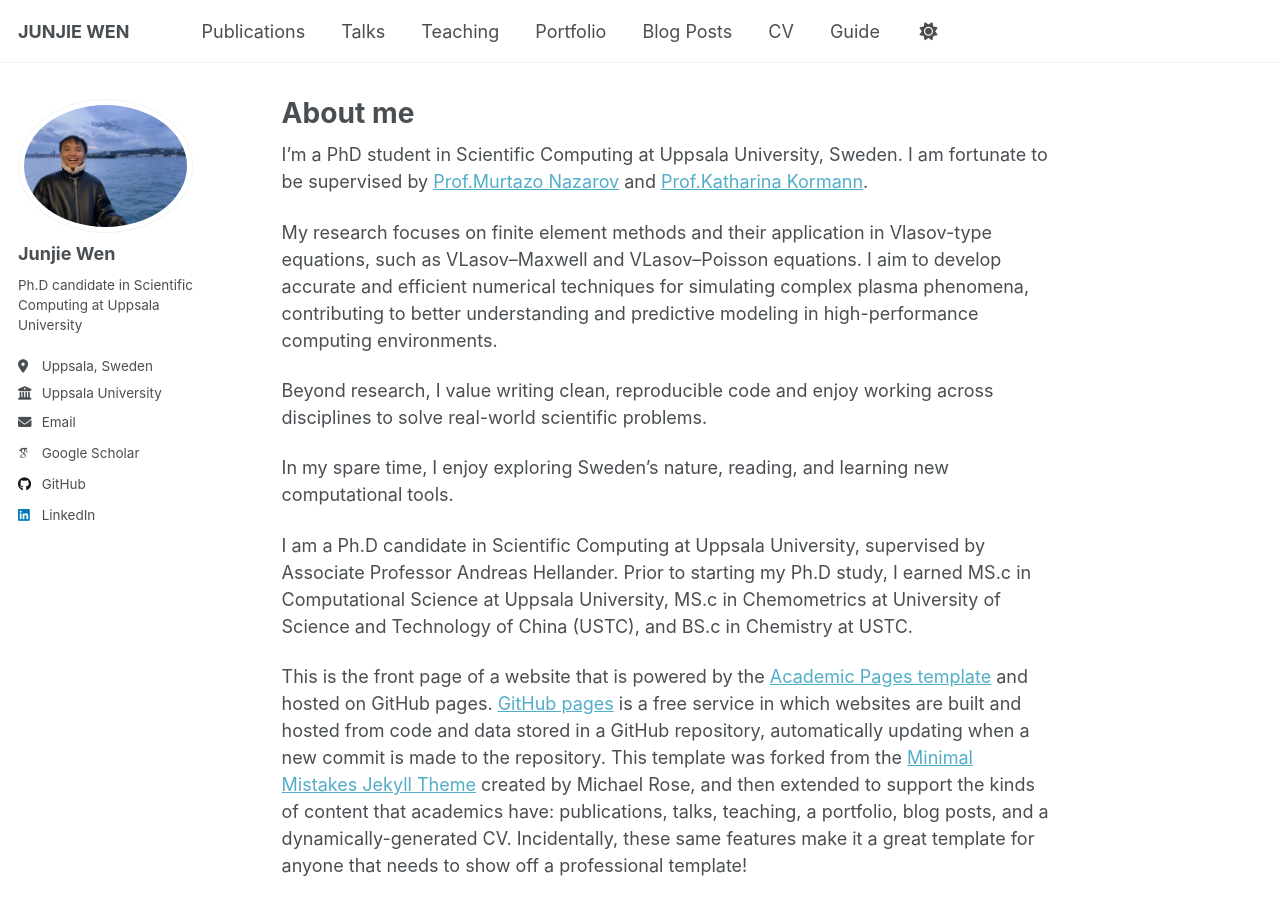
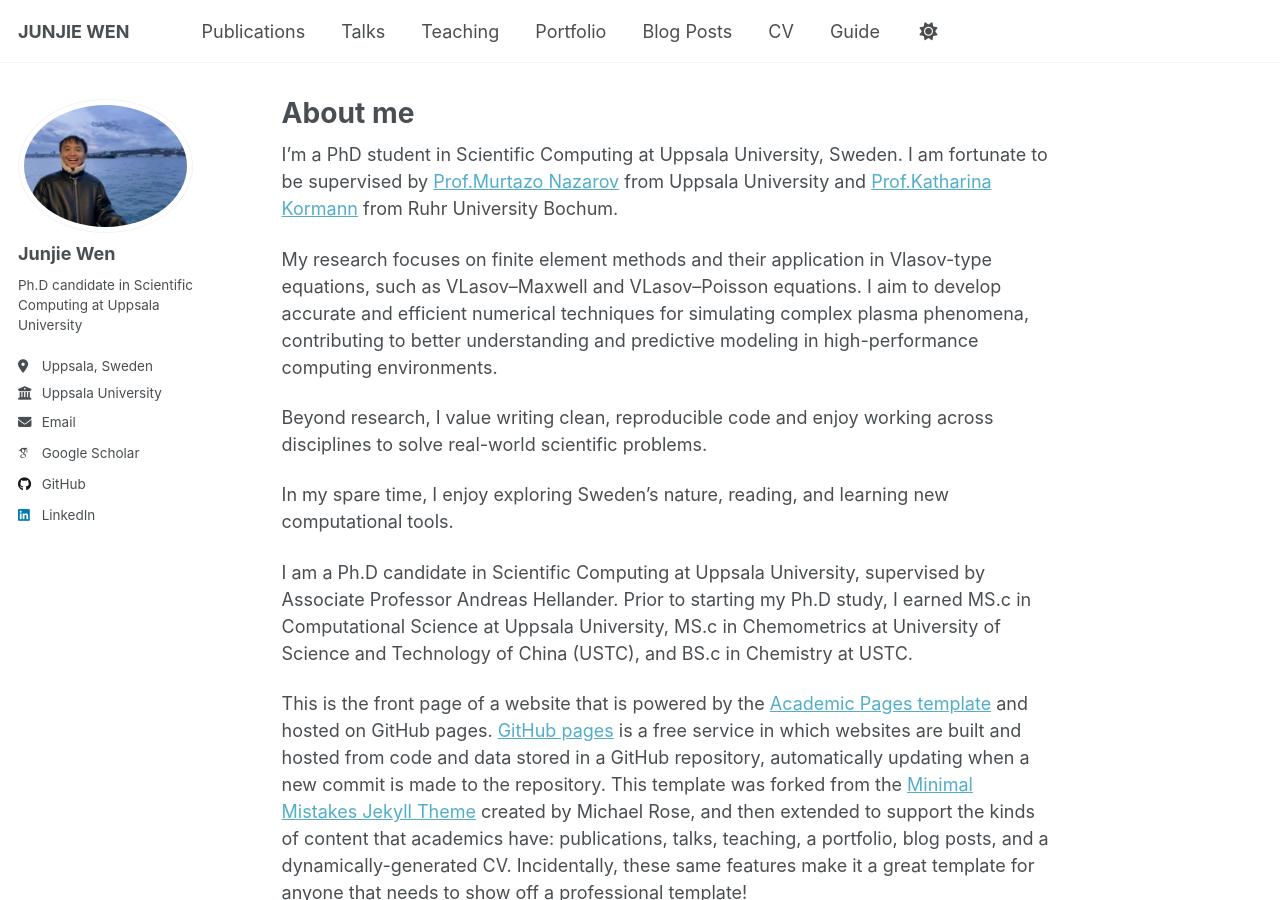
Before and after one commit to WjjSteve/WjjSteve.github.io, a Jekyll site: the page built from _pages/about.md, in a window 1280 px wide and 900 px high. Built offline with Jekyll 4.4.1, drawn with Linux system fonts in a browser that asks for light colours; some web fonts are replaced; a script that is not in the unit is left out.

Commit message:
Update about.md

```diff
--- a/_pages/about.md
+++ b/_pages/about.md
@@ -7,7 +7,7 @@ redirect_from:
   - /about.html
 ---
 
-I'm a PhD student in Scientific Computing at Uppsala University, Sweden. I am fortunate to be supervised by [Prof.Murtazo Nazarov](https://www.uu.se/kontakt-och-organisation/personal?query=N14-1561) and [Prof.Katharina Kormann](https://math.ruhr-uni-bochum.de/en/faculty/professorships/numerics/kormann-group/team/prof-dr-katharina-kormann/).
+I'm a PhD student in Scientific Computing at Uppsala University, Sweden. I am fortunate to be supervised by [Prof.Murtazo Nazarov](https://www.uu.se/kontakt-och-organisation/personal?query=N14-1561) from Uppsala University and [Prof.Katharina Kormann](https://math.ruhr-uni-bochum.de/en/faculty/professorships/numerics/kormann-group/team/prof-dr-katharina-kormann/) from Ruhr University Bo­chum.
 
 My research focuses on finite element methods and their application in Vlasov-type equations, such as VLasov--Maxwell and VLasov--Poisson equations. I aim to develop accurate and efficient numerical techniques for simulating complex plasma phenomena, contributing to better understanding and predictive modeling in high-performance computing environments.
 
```
